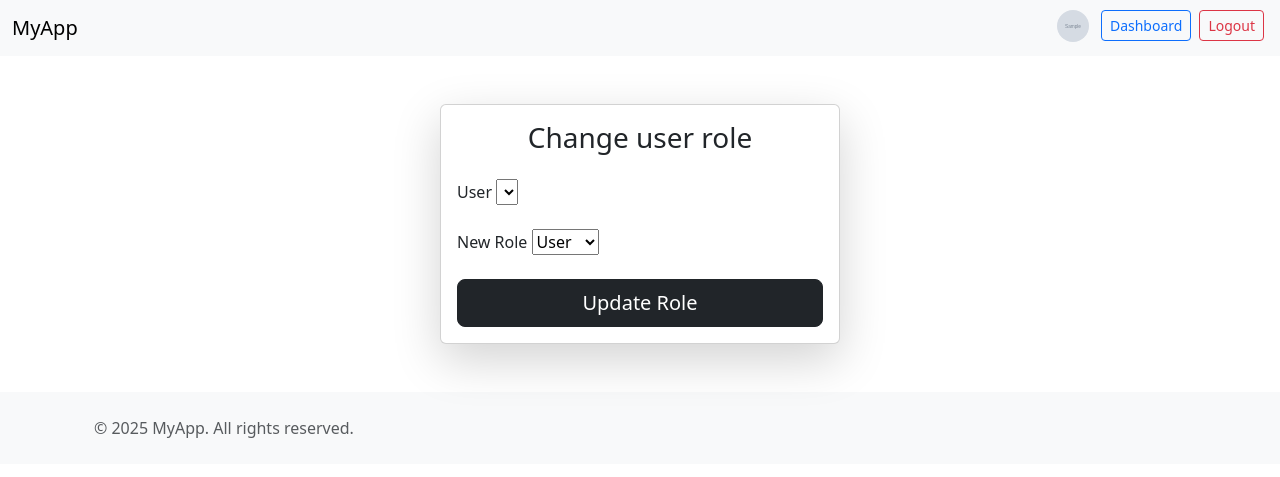
After one commit to noizy4pps/flask_auth, a Flask app: page /admin/change-role in a window 1280 px wide. The commit adds this page. Shown: the top 477 px of the page. Run offline with Flask 3, Linux system fonts and the light colour scheme; a user stored in the database is signed in; tables that the repository leaves empty hold one stand-in row (values such as "Sample post"); grey boxes marked "Sample" are stand-in pictures; lists and menus that the app fills with data are empty.

Commit message:
added user role management

```diff
--- a/app/forms.py
+++ b/app/forms.py
@@ -1,6 +1,6 @@
 # app/forms.py
 from flask_wtf import FlaskForm
-from wtforms import StringField, PasswordField, SubmitField
+from wtforms import SelectField, StringField, PasswordField, SubmitField
 from wtforms.validators import DataRequired, Email, EqualTo, Length
 
 class LoginForm(FlaskForm):
@@ -39,3 +39,8 @@ class CreateEditorForm(FlaskForm):
     email = StringField('Email', validators=[DataRequired(), Email()])
     password = StringField('Password', validators=[DataRequired(), Length(min=6)])
     submit = SubmitField('Create Editor')
+
+class ChangeRoleForm(FlaskForm):
+    user_id = SelectField('User', coerce=int, validators=[DataRequired()])
+    role = SelectField('New Role', choices=[('user', 'User'), ('editor', 'Editor')])
+    submit = SubmitField('Update Role')
--- a/app/routes/admin.py
+++ b/app/routes/admin.py
@@ -2,7 +2,7 @@
 from flask import Blueprint, flash, jsonify, redirect, render_template, request, url_for
 from flask_login import login_required, current_user
 from app import db
-from app.forms import CreateEditorForm
+from app.forms import ChangeRoleForm, CreateEditorForm
 from app.models import GlobalSettings, User
 from app.routes.auth import send_confirmation_email
 from app.utils.decorators import role_required
@@ -116,3 +116,22 @@ def delete_setting(id):
     db.session.commit()
     flash('Setting deleted.')
     return redirect(url_for('admin.settings'))
+
+@bp.route('/change-role', methods=['GET', 'POST'])
+@login_required
+@role_required('admin')  # Only allow admins
+def change_role():
+    form = ChangeRoleForm()
+    # Populate dropdown with users
+    form.user_id.choices = [(user.id, f"{user.username} ({user.email})  ({user.role[:3]})") for user in User.query.filter(User.id != current_user.id).all()]
+
+    if form.validate_on_submit():
+        user = User.query.get(form.user_id.data)
+        if user:
+            user.role = form.role.data
+            db.session.commit()
+            flash(f"{user.username}'s role has been changed to {user.role}")
+            return redirect(url_for('admin.change_role'))
+        else:
+            flash('User not found')
+    return render_template('change_role.html', form=form)
--- /dev/null
+++ b/app/templates/change_role.html
@@ -0,0 +1,38 @@
+{% extends 'base.html' %}
+{% block title %}Change user role{% endblock %}
+{% block content %}
+
+<div class="card shadow-lg w-100 mx-auto" style="max-width: 400px;">
+        <div class="card-body">
+            <div class="text-center">
+                <h1 class="card-title h3">Change user role</h1>
+            </div>
+            <div class="mt-4">
+                <form method="POST" onsubmit="return confirmRoleChange();">
+                    {{ form.hidden_tag() }}
+                    <div class="mb-4">
+                        {{ form.user_id.label }}
+                        {{ form.user_id(id='user-id') }}<br>
+                    </div>
+                    <div class="mb-4">
+                        {{ form.role.label }}
+                        {{ form.role(id='role-id') }}<br>
+                    </div>
+                    <div class="d-grid">
+                        {{ form.submit(class_="btn btn-dark btn-lg") }}
+                    </div>
+                </form>
+            </div>
+        </div>
+    </div>
+
+<script>
+function confirmRoleChange() {
+  const user = document.getElementById("user-id");
+  const role = document.getElementById("role-id");
+  const userText = user.options[user.selectedIndex].text;
+  const roleText = role.options[role.selectedIndex].text;
+  return confirm(`Change role of ${userText} to "${roleText}"?`);
+}
+</script>
+{% endblock %}
--- a/app/templates/dashboard.html
+++ b/app/templates/dashboard.html
@@ -14,8 +14,9 @@
     <li><a href="{{ url_for('auth.update_password') }}" class="dropdown-item">Update Password</a></li>
     {% if current_user.role == 'admin' %}
     <li><a href="{{ url_for('admin.settings') }}" class="dropdown-item">Global Settings</a></li>
-    <li><a href="{{ url_for('admin.view_user_data') }}" class="dropdown-item">All users</a></li>
+    <li><a href="{{ url_for('admin.view_user_data') }}" class="dropdown-item">Users list</a></li>
     <li><a href="{{ url_for('admin.create_editor') }}" class="dropdown-item">Create editor</a></li>
+    <li><a href="{{ url_for('admin.change_role') }}" class="dropdown-item">Manage roles</a></li>
     {% endif %}
   </ul>
 </div>
--- /dev/null
+++ b/todo.txt
@@ -0,0 +1,5 @@
+- promote-demote users
+- profile page
+- settings in session
+- if email not confirmed, after registration, what limits?
+- log admin actions
```
Also changed, not shown: app/static/profile_pics/user1_3e1e827162a0418da8a9a5ac0966856a.png (added).
